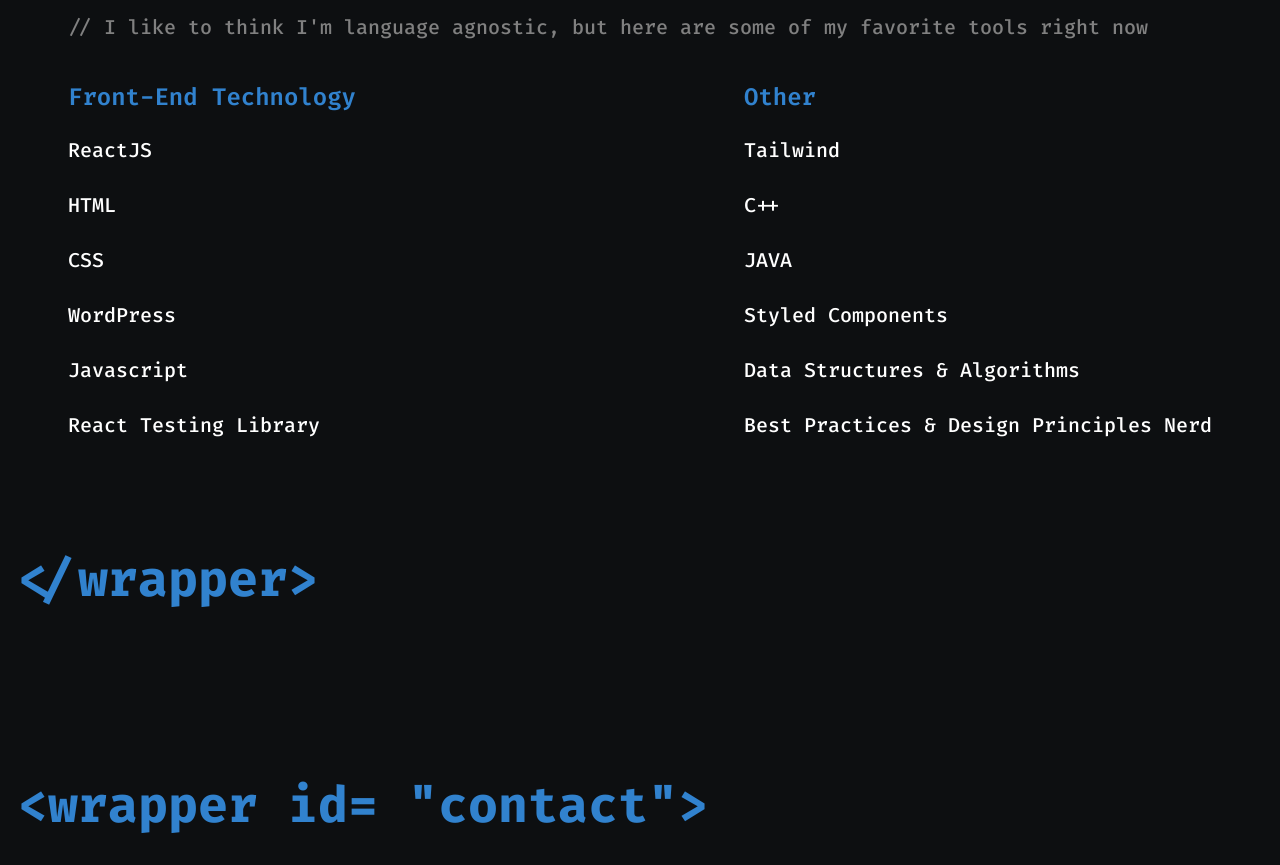
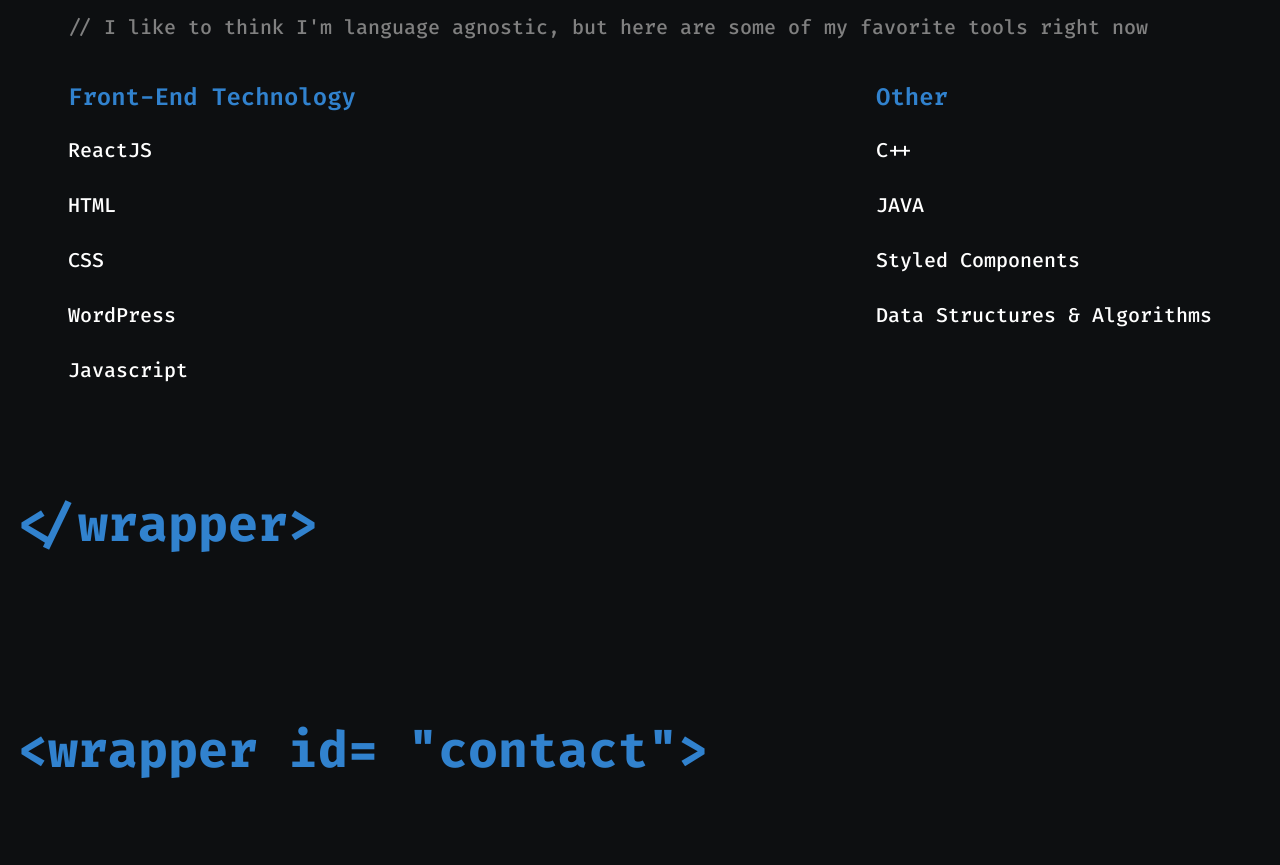
Before and after one commit to KartikBudania/portfolio, a React (Create React App) app: page / in a window 1280 px wide. Shown: the part 6800-7665 px from the top of the page. Built offline with nearby package versions, Linux system fonts and the light colour scheme.

Commit message:
tools updated

```diff
--- a/src/Tools.js
+++ b/src/Tools.js
@@ -14,16 +14,16 @@
                     <h3>CSS</h3>
                     <h3>WordPress</h3>
                     <h3>Javascript</h3>
-                    <h3>React Testing Library</h3>
+                    {/* <h3>React Testing Library</h3> */}
                 </div>
                 <div>
                     <h5>Other</h5>
-                    <h3>Tailwind</h3>
+                    {/* <h3>Tailwind</h3> */}
                     <h3>C++</h3>
                     <h3>JAVA</h3>
                     <h3>Styled Components</h3>
                     <h3>Data Structures & Algorithms</h3>
-                    <h3>Best Practices & Design Principles Nerd</h3>
+                    {/* <h3>Best Practices & Design Principles Nerd</h3> */}
                 </div>
             </div>
         </div>
```
